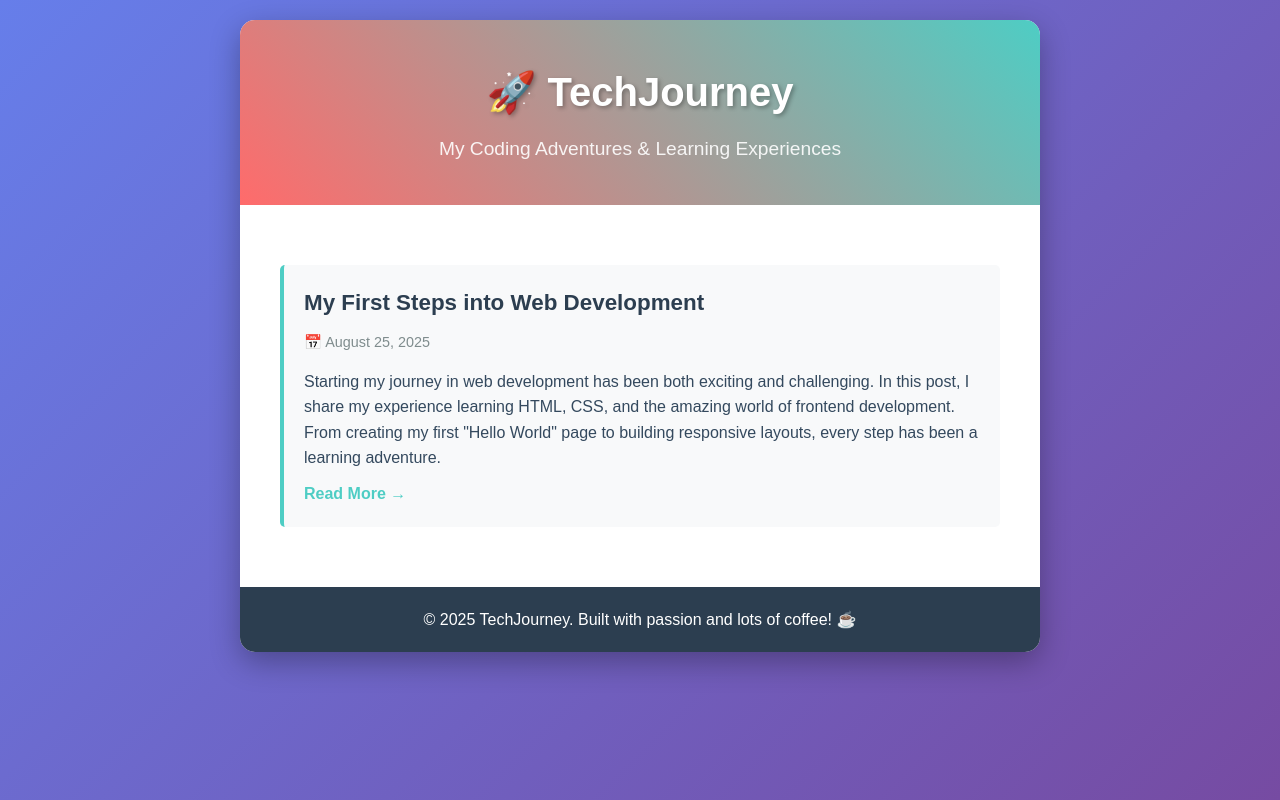
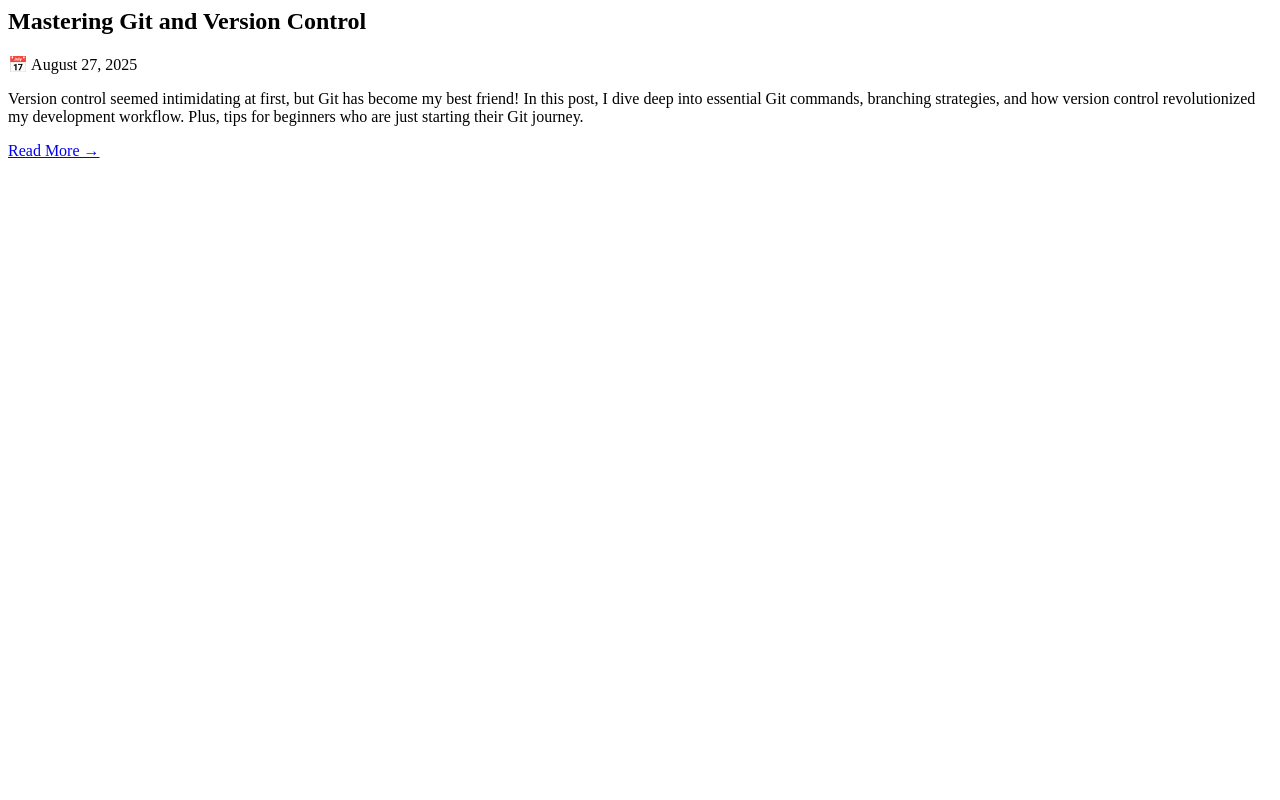
Before and after one commit to 2303A52155/technocontent, a plain HTML site: page index.html in a window 1280 px wide. Drawn offline with Linux system fonts and the light colour scheme.

Commit message:
Update index.html

```diff
--- a/index.html
+++ b/index.html
@@ -1,126 +1,11 @@
-<!DOCTYPE html>
-<html lang="en">
-<head>
-    <meta charset="UTF-8">
-    <meta name="viewport" content="width=device-width, initial-scale=1.0">
-    <title>TechJourney - My Coding Adventures</title>
-    <style>
-        * {
-            margin: 0;
-            padding: 0;
-            box-sizing: border-box;
-        }
-
-        body {
-            font-family: 'Arial', sans-serif;
-            line-height: 1.6;
-            background: linear-gradient(135deg, #667eea 0%, #764ba2 100%);
-            min-height: 100vh;
-            padding: 20px;
-        }
-
-        .container {
-            max-width: 800px;
-            margin: 0 auto;
-            background: white;
-            border-radius: 15px;
-            box-shadow: 0 10px 30px rgba(0,0,0,0.3);
-            overflow: hidden;
-        }
-
-        header {
-            background: linear-gradient(45deg, #ff6b6b, #4ecdc4);
-            color: white;
-            padding: 40px 20px;
-            text-align: center;
-        }
-
-        h1 {
-            font-size: 2.5em;
-            margin-bottom: 10px;
-            text-shadow: 2px 2px 4px rgba(0,0,0,0.3);
-        }
-
-        .subtitle {
-            font-size: 1.2em;
-            opacity: 0.9;
-        }
-
-        .content {
-            padding: 40px;
-        }
-
-        .post-preview {
-            background: #f8f9fa;
-            border-left: 4px solid #4ecdc4;
-            padding: 20px;
-            margin: 20px 0;
-            border-radius: 5px;
-            transition: transform 0.3s ease;
-        }
-
-        .post-preview:hover {
-            transform: translateX(5px);
-            box-shadow: 0 5px 15px rgba(0,0,0,0.1);
-        }
-
-        .post-title {
-            color: #2c3e50;
-            font-size: 1.4em;
-            margin-bottom: 10px;
-        }
-
-        .post-date {
-            color: #7f8c8d;
-            font-size: 0.9em;
-            margin-bottom: 15px;
-        }
-
-        .post-excerpt {
-            color: #34495e;
-            line-height: 1.6;
-        }
-
-        .read-more {
-            color: #4ecdc4;
-            text-decoration: none;
-            font-weight: bold;
-            margin-top: 10px;
-            display: inline-block;
-        }
-
-        footer {
-            background: #2c3e50;
-            color: white;
-            text-align: center;
-            padding: 20px;
-        }
-    </style>
-</head>
-<body>
-    <div class="container">
-        <header>
-            <h1>🚀 TechJourney</h1>
-            <p class="subtitle">My Coding Adventures & Learning Experiences</p>
-        </header>
-
-        <div class="content">
-            <div class="post-preview">
-                <h2 class="post-title">My First Steps into Web Development</h2>
-                <p class="post-date">📅 August 25, 2025</p>
-                <p class="post-excerpt">
-                    Starting my journey in web development has been both exciting and challenging.
-                    In this post, I share my experience learning HTML, CSS, and the amazing world
-                    of frontend development. From creating my first "Hello World" page to building
-                    responsive layouts, every step has been a learning adventure.
-                </p>
-                <a href="#" class="read-more">Read More →</a>
-            </div>
-        </div>
-
-        <footer>
-            <p>&copy; 2025 TechJourney. Built with passion and lots of coffee! ☕</p>
-        </footer>
-    </div>
-</body>
-</html>
+<div class="post-preview">
+    <h2 class="post-title">Mastering Git and Version Control</h2>
+    <p class="post-date">📅 August 27, 2025</p>
+    <p class="post-excerpt">
+        Version control seemed intimidating at first, but Git has become my best friend!
+        In this post, I dive deep into essential Git commands, branching strategies,
+        and how version control revolutionized my development workflow. Plus, tips
+        for beginners who are just starting their Git journey.
+    </p>
+    <a href="#" class="read-more">Read More →</a>
+</div>
```
